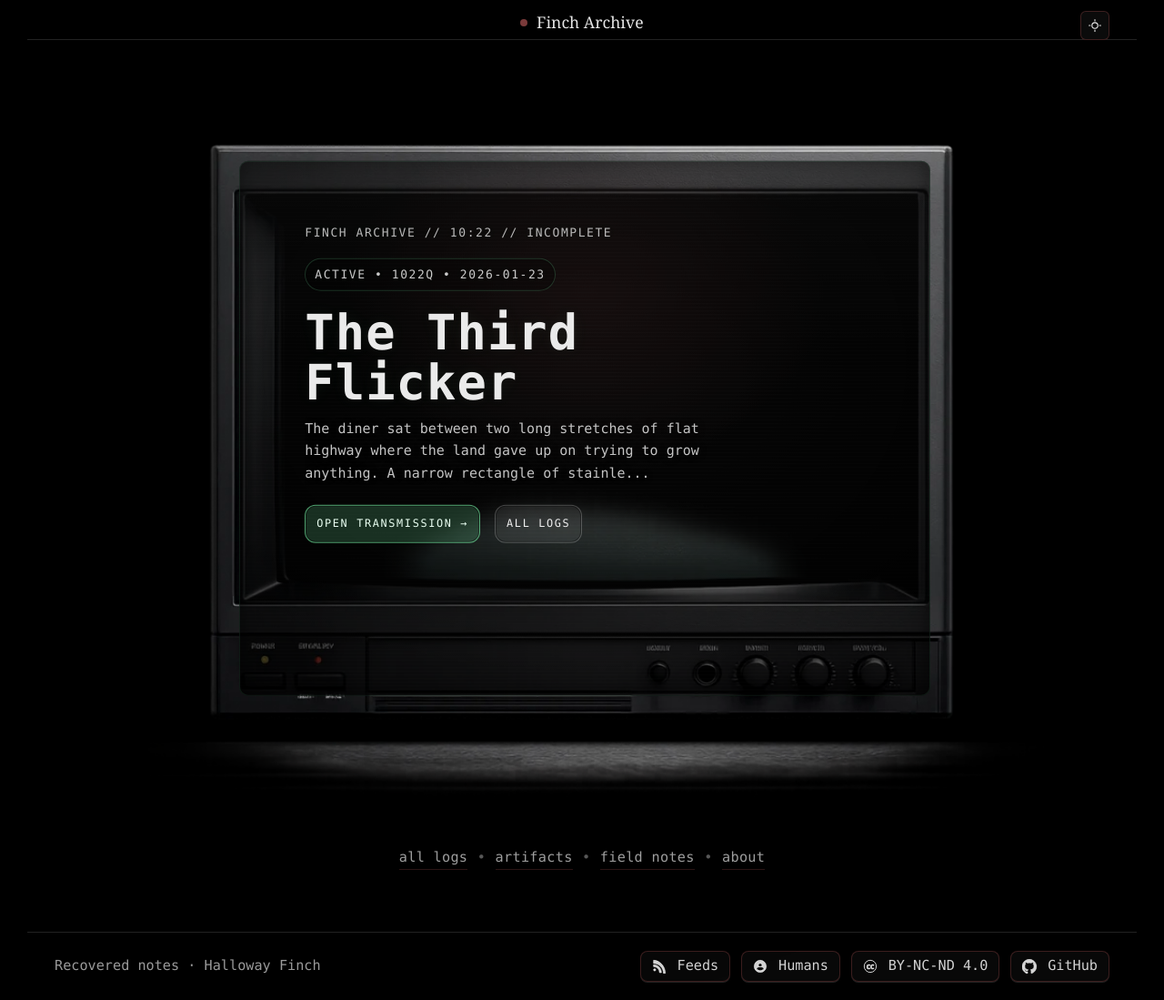
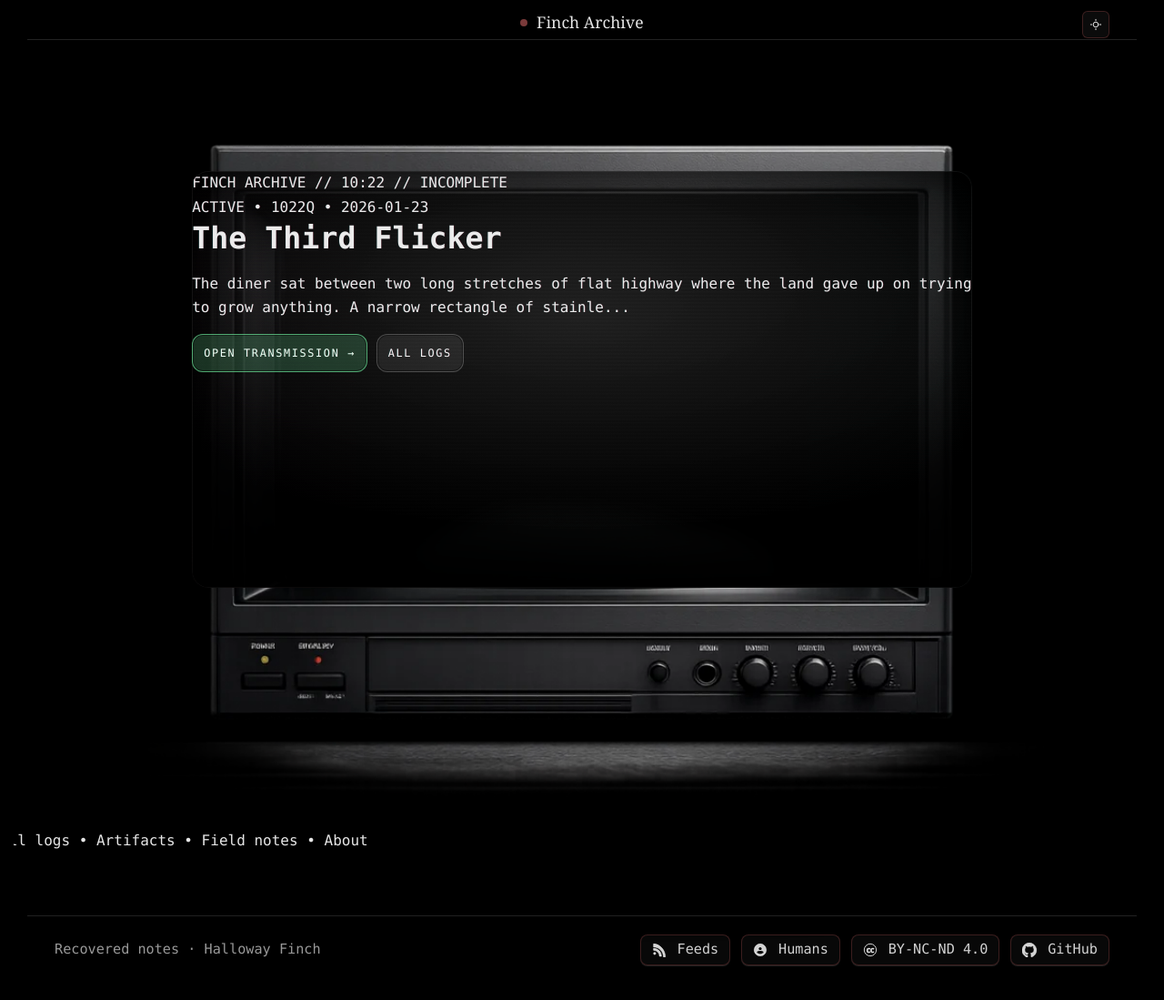
Before and after one commit to HallowayFinch/fincharchive.com, a Jekyll site: the page built from index.html, in a window 1280 px wide and 1099 px high. Shown: the whole window at 91% size. Built offline with Jekyll 4.4.1, drawn with Linux system fonts in a browser that asks for light colours.

Commit message:
Add files via upload

```diff
--- a/assets/css/style.css
+++ b/assets/css/style.css
@@ -327,8 +327,8 @@ header.site {
   display: inline-flex;
   align-items: center;
   justify-content: center;
-  width: 32px;
-  height: 32px;
+  width: 30px;
+  height: 30px;
   border-radius: 6px;
   border: 1px solid var(--badge-border);
   background: var(--badge-bg);
@@ -362,8 +362,8 @@ header.site {
 /* Icon variants inside the toggle */
 .theme-toggle .icon {
   display: none;
-  width: 18px;
-  height: 18px;
+  width: 16px;
+  height: 16px;
   fill: currentColor;
   transition:
     transform var(--dur-med) var(--ease),
@@ -1224,19 +1224,18 @@ html, body { overflow-x: hidden; }
 
 /* CRT wrapper */
 .finch-crtframe{
-  --crt-max: 1280px; /* <-- increase/decrease this to taste */
-  --crt-screen-nudge-y: 0.8%;
+  --crt-max: 1400px; /* <-- increase/decrease this to taste */
   position: relative;
   width: min(var(--crt-max), 100%);
   margin: 0 auto;
   filter: drop-shadow(0 18px 70px rgba(0,0,0,.65));
   overflow: visible;
 
-  /* Screen bbox (measured from 1536×1024 CRT frame) */
-  --screen-x: 20.57%;
-  --screen-y: 12.70%;
-  --screen-w: 59.38%;
-  --screen-h: 65.53%;
+  /* Screen bbox (percent of CRT frame image) */
+  --screen-x: 16.5%;
+  --screen-y: 14.8%;
+  --screen-w: 67%;
+  --screen-h: 52%;
 }
 
 .finch-crtframe__img{
@@ -1249,30 +1248,94 @@ html, body { overflow-x: hidden; }
 
 /* Screen overlay window */
 .finch-crtframe__screen{
+  position: absolute !important;
+  top: var(--screen-y, 14.8%);
+  left: var(--screen-x, 16.5%);
+  width: var(--screen-w, 67%);
+  height: var(--screen-h, 52%);
+  border-radius: 18px;
+  overflow: hidden;
+
+  /* Screen surface */
+  background:
+    radial-gradient(120% 100% at 50% 35%, rgba(255,255,255,0.10), rgba(0,0,0,0.90) 62%, rgba(0,0,0,0.98) 100%),
+    linear-gradient(180deg, rgba(255,255,255,0.04), rgba(0,0,0,0.75));
+  box-shadow:
+    inset 0 0 0 1px rgba(255,255,255,0.06),
+    inset 0 0 40px rgba(0,0,0,0.55);
+  filter: contrast(1.05) saturate(1.05);
+  -webkit-font-smoothing: antialiased;
+}
+
+/* Homepage CRT effects (pure CSS) */
+.finch-home .finch-crtframe__screen::before,
+.finch-home .finch-crtframe__screen::after{
+  content: "";
   position: absolute;
-  left: var(--screen-x);
-  top: var(--screen-y);
-  width: var(--screen-w);
-  height: var(--screen-h);
-  overflow: hidden;
-  border-radius: 10px;
-
-  background: radial-gradient(120% 120% at 50% 38%, rgba(0,0,0,.15), rgba(0,0,0,.62));
-  box-shadow:
-    inset 0 0 0 1px rgba(126,255,176,.12),
-    inset 0 0 24px rgba(0,0,0,.55);
-  transform: translateY(var(--crt-screen-nudge-y));
-}
-.finch-crtframe__img{z-index:0}
-.finch-crtframe__screen::before{content:"";position:absolute;inset:0;pointer-events:none;z-index:1;background:
-  radial-gradient(120% 90% at 50% 40%, rgba(255,255,255,.08), rgba(0,0,0,.78) 62%, rgba(0,0,0,.92) 100%),
-  repeating-linear-gradient(to bottom, rgba(255,255,255,.06) 0px, rgba(255,255,255,.06) 1px, rgba(0,0,0,0) 2px, rgba(0,0,0,0) 4px);
-opacity:.38;mix-blend-mode:overlay}
-.finch-crtframe__screen::after{content:"";position:absolute;inset:-2px;pointer-events:none;z-index:1;background:
-  radial-gradient(60% 55% at 50% 25%, rgba(122,58,58,.22), rgba(0,0,0,0) 58%),
-  linear-gradient(to bottom, rgba(255,255,255,.04), rgba(0,0,0,0) 35%, rgba(0,0,0,.18));
-opacity:.55;mix-blend-mode:screen;filter:blur(.25px)}
-.finch-crtframe__screen > *{position:relative;z-index:2}
+  inset: 0;
+  pointer-events: none;
+}
+
+.finch-home .finch-crtframe__screen::before{
+  /* scanlines + subtle RGB bleed */
+  background:
+    repeating-linear-gradient(
+      to bottom,
+      rgba(255,255,255,0.06) 0px,
+      rgba(255,255,255,0.06) 1px,
+      rgba(0,0,0,0.00) 2px,
+      rgba(0,0,0,0.00) 4px
+    ),
+    linear-gradient(90deg,
+      rgba(255,0,64,0.05),
+      rgba(0,0,0,0.00) 22%,
+      rgba(0,0,0,0.00) 78%,
+      rgba(0,255,255,0.05)
+    ),
+    radial-gradient(120% 100% at 50% 50%, rgba(0,0,0,0.00) 55%, rgba(0,0,0,0.35) 100%);
+  mix-blend-mode: overlay;
+  opacity: 0.22;
+}
+
+.finch-home .finch-crtframe__screen::after{
+  /* noise + faint rolling band */
+  background:
+    linear-gradient(180deg,
+      rgba(0,0,0,0.00) 0%,
+      rgba(255,255,255,0.05) 45%,
+      rgba(0,0,0,0.00) 60%,
+      rgba(0,0,0,0.00) 100%
+    ),
+    repeating-radial-gradient(circle at 20% 10%,
+      rgba(255,255,255,0.03) 0px,
+      rgba(255,255,255,0.00) 1px,
+      rgba(0,0,0,0.00) 3px
+    );
+  opacity: 0.12;
+  transform: translateZ(0);
+  animation: finch-crt-flicker 6.5s infinite;
+}
+
+@keyframes finch-crt-flicker{
+  0%{ opacity: .10; transform: translateY(0); }
+  8%{ opacity: .16; }
+  9%{ opacity: .08; }
+  42%{ opacity: .14; transform: translateY(0); }
+  55%{ opacity: .10; transform: translateY(6%); }
+  56%{ opacity: .12; }
+  80%{ opacity: .10; transform: translateY(0); }
+  100%{ opacity: .12; }
+}
+
+@media (prefers-reduced-motion: reduce){
+  .finch-home .finch-crtframe__screen::after{ animation: none; }
+}
+
+.finch-home .finch-screen--home{
+  text-shadow:
+    0.6px 0 0 rgba(255, 0, 64, 0.12),
+    -0.6px 0 0 rgba(0, 255, 255, 0.10);
+}
 
 
 /* Terminal surface */
@@ -1299,11 +1362,6 @@ opacity:.55;mix-blend-mode:screen;filter:blur(.25px)}
 
 /* Desktop vs mobile UI panes */
 .finch-homeui__desktop{ display: block; height: 100%; }
-
-.finch-homeui__below{margin:1.15rem auto 0;display:flex;gap:.65rem;align-items:center;justify-content:center;flex-wrap:wrap;font-size:.95rem;letter-spacing:.02em;color:rgba(255,255,255,.62);text-transform:lowercase}
-.finch-homeui__below a{color:inherit;text-decoration:none;border-bottom:1px solid rgba(122,58,58,.35)}
-.finch-homeui__below a:hover{color:rgba(255,255,255,.86);border-bottom-color:rgba(122,58,58,.65)}
-.finch-homeui__below span{opacity:.55}
 .finch-homeui__mobile{ display: none; height: 100%; }
 
 /* ASCII banner */
@@ -1363,97 +1421,6 @@ opacity:.55;mix-blend-mode:screen;filter:blur(.25px)}
   color: rgba(232,255,233,0.82);
   max-width: 60ch;
 }
-
-/* Alias styles for the current homepage CRT markup (finch-screen__*) */
-.finch-screen__shell{
-  position: relative;
-  z-index: 3;
-  padding: 4.25rem 4.5rem 3.75rem;
-  max-width: 62ch;
-  color: #eaeaea;
-}
-
-.finch-screen__meta{
-  margin: 0 0 18px;
-  color: rgba(234,234,234,.78);
-  font-size: 13px;
-  letter-spacing: .12em;
-  text-transform: uppercase;
-  text-shadow: 0 0 10px rgba(126,255,176,.08);
-  display: flex;
-  gap: 14px;
-  align-items: center;
-  flex-wrap: wrap;
-}
-
-.finch-screen__pill{
-  display: inline-flex;
-  align-items: center;
-  gap: 10px;
-  padding: 6px 10px;
-  border-radius: 999px;
-  border: 1px solid rgba(126,255,176,.18);
-  background: rgba(0,0,0,.25);
-  box-shadow: inset 0 0 0 1px rgba(0,0,0,.25);
-  color: rgba(234,234,234,.86);
-}
-
-.finch-screen__title{
-  margin: 0 0 10px;
-  font-size: clamp(2.2rem, 4.2vw, 3.45rem);
-  line-height: 1.03;
-  letter-spacing: .02em;
-  text-shadow: 0 0 18px rgba(126,255,176,.06);
-}
-
-.finch-screen__title a{ color: inherit; text-decoration: none; }
-.finch-screen__title a:hover{ text-decoration: underline; text-underline-offset: 3px; }
-
-.finch-screen__excerpt{
-  margin: 0 0 22px;
-  color: rgba(234,234,234,.84);
-  font-size: 15px;
-  line-height: 1.65;
-  text-shadow: 0 0 10px rgba(0,0,0,.35);
-}
-.finch-screen__excerpt--clamp{display:-webkit-box;-webkit-line-clamp:4;-webkit-box-orient:vertical;overflow:hidden;}
-
-
-.finch-screen__actions{
-  display: flex;
-  gap: 16px;
-  align-items: center;
-  margin: 2px 0 18px;
-}
-
-.finch-screen__nav{
-  position: relative;
-  padding-top: 10px;
-  font-size: 14px;
-  color: rgba(234,234,234,.68);
-  letter-spacing: .03em;
-}
-.finch-screen__nav::before{
-  content: "";
-  position: absolute;
-  left: 0;
-  right: 0;
-  top: 0;
-  height: 1px;
-  background: linear-gradient(90deg, rgba(126,255,176,.10), rgba(255,120,120,.06), rgba(126,255,176,.06));
-  opacity: .55;
-}
-.finch-screen__nav a{ color: inherit; text-decoration: none; }
-.finch-screen__nav a:hover{ text-decoration: underline; text-underline-offset: 3px; }
-
-/* Responsive polish */
-@media (max-width: 720px){
-  .finch-screen__shell{ padding: 2.4rem 1.6rem 2.2rem; max-width: 100%; }
-  .finch-screen__title{ font-size: clamp(1.8rem, 6vw, 2.4rem); }
-  .finch-screen__actions{ flex-direction: column; align-items: stretch; }
-  .finch-screen__actions .button{ width: 100%; justify-content: center; }
-}
-
 
 /* Buttons */
 .finch-homeui__actions{
@@ -1513,70 +1480,114 @@ opacity:.55;mix-blend-mode:screen;filter:blur(.25px)}
     padding: 10px 0 18px;
   }
 
-    /* Mobile: center the CRT and keep the "glass" readable */
   .finch-crtframe{
-    width: min(96vw, 720px);
-    max-width: var(--crt-max, 720px);
+    width: min(920px, 96vw);
+    max-width: 96vw;
     box-sizing: border-box;
     position: relative;
-    left: 0;
+    left: auto;
     transform: none;
     margin: 0 auto;
-
-    /* tighten the screen bounds slightly so text never kisses the bezel */
-    --screen-x: 0.14;
-    --screen-y: 0.205;
-    --screen-w: 0.72;
-    --screen-h: 0.535;
-  }
-
-  /* remove the old inset/translate hack on small screens */
-  .finch-crtframe__screen{
-    transform: none;
-    border-radius: 18px;
+  }
+
+  /* switch panes */
+  .finch-homeui__desktop{ display: none; }
+  .finch-homeui__mobile{ display: block; }
+
+  /* Mobile header line 1 */
+  .finch-screen__headline--mobile{
+    display: flex;
+    flex-direction: column;
+    gap: 6px;
+  }
+  .finch-screen__headline--desktop{ display: none; }
+
+  .finch-mobilebar{
+    display: flex;
+    align-items: center;
+    justify-content: space-between;
+    gap: 10px;
+    white-space: nowrap;
     overflow: hidden;
-    background: rgba(0,0,0,.55);
-  }
-
-  /* Mobile UI typography inside the CRT */
-  .finch-homeui__mobile{
-    padding: 0.95rem 0.95rem 1.0rem;
-  }
-
-  .finch-homeui__mobile .finch-screen__kicker{
-    font-size: 0.85rem;
-    opacity: 0.9;
-  }
-
-  .finch-homeui__mobile .finch-screen__pill{
-    font-size: 0.90rem;
-  }
-
-  .finch-homeui__mobile .finch-screen__headline{
-    font-size: clamp(1.95rem, 9.8vw, 2.55rem);
-    line-height: 1.04;
-    letter-spacing: 0.02em;
-  }
-
-  .finch-homeui__mobile .finch-homeui__top{
-    margin-bottom: 12px;
-  }
-
-  .finch-homeui__mobile .finch-homeui__below{
-    font-size: 0.92rem;
-    line-height: 1.25;
-    white-space: normal;
-  }
-
-  .finch-homeui__mobile .finch-homeui__below a{
-    padding: 6px 4px;
+  }
+
+  .finch-mobilebar__title{
+    min-width: 0;
+    overflow: hidden;
+    text-overflow: ellipsis;
+    letter-spacing: 0.06em;
+  }
+
+  /* NEW pill stays top-right */
+  .finch-active__pill--mobile{
+    flex: 0 0 auto;
+    padding: 3px 9px;
+    font-size: 0.68rem;
+    letter-spacing: 0.14em;
+  }
+
+  /* steady LED (no blink) */
+  .finch-led{
+    width: 6px;
+    height: 6px;
+    border-radius: 999px;
+    background: rgba(126,255,176,.92);
+    box-shadow: 0 0 10px rgba(126,255,176,.35), 0 0 2px rgba(126,255,176,.55);
+  }
+
+  /* Signal line 2 */
+  .finch-mobilesignal{
+    position: relative;
+    display: flex;
+    align-items: center;
+    gap: 10px;
+    font-family: var(--mono);
+    letter-spacing: 0.12em;
+    font-size: 0.72rem;
+    color: rgba(232,255,233,.78);
+    white-space: nowrap;
+  }
+
+  .finch-mobilesignal__k{ opacity: .75; }
+
+  /* overlay swap (bar + pct) */
+  .finch-mobilesignal__bar,
+  .finch-mobilesignal__pct{
+    position: relative;
+    display: inline-block;
+    min-width: 6ch;
+  }
+
+  .finch-mobilesignal__barv,
+  .finch-mobilesignal__pctv{
+    position: absolute;
+    inset: 0;
+    opacity: 0;
+    transform: translateY(0);
+    animation: finchSignalSwap 3.6s infinite steps(1,end);
+  }
+
+  .finch-mobilesignal__barv--a,
+  .finch-mobilesignal__pctv--a{ animation-delay: 0s; opacity: 1; }
+
+  .finch-mobilesignal__barv--b,
+  .finch-mobilesignal__pctv--b{ animation-delay: 1.2s; }
+
+  .finch-mobilesignal__barv--c,
+  .finch-mobilesignal__pctv--c{ animation-delay: 2.4s; }
+
+  @keyframes finchSignalSwap{
+    0%{ opacity: 1; }
+    28%{ opacity: 1; }
+    33%{ opacity: 0; }
+    100%{ opacity: 0; }
   }
 
   /* Mobile content + spacing */
   .finch-screen--home{
-    padding: 12px 12px 12px;
-    font-size: 0.90rem;
-    line-height: 1.34;
+    padding: 8px 9px 10px;
+    font-size: 0.86rem;
+    line-height: 1.30;
   }
 
   /* add a touch more space between title link and buttons */
@@ -1600,19 +1611,6 @@ opacity:.55;mix-blend-mode:screen;filter:blur(.25px)}
     letter-spacing: 0.12em;
     border-radius: 12px;
   }
-
-}
-
-@media (max-width: 520px){
-  .finch-homeui__mobile .finch-homeui__actions{
-    grid-template-columns: 1fr;
-    gap: 8px;
-  }
-
-  .finch-homeui__mobile .finch-screen__btn{
-    font-size: 0.74rem;
-    min-height: 36px;
-  }
 }
 
 /* Desktop: keep both headlines correct */
@@ -1636,6 +1634,6 @@ opacity:.55;mix-blend-mode:screen;filter:blur(.25px)}
 
   /* Increase CRT max width (was --crt-max: 1400px in the base rules) */
   .finch-crtframe{
-    --crt-max: 1280px; /* try 1600–1800 */
-  }
-}
+    --crt-max: 1680px; /* try 1600–1800 */
+  }
+}
```
